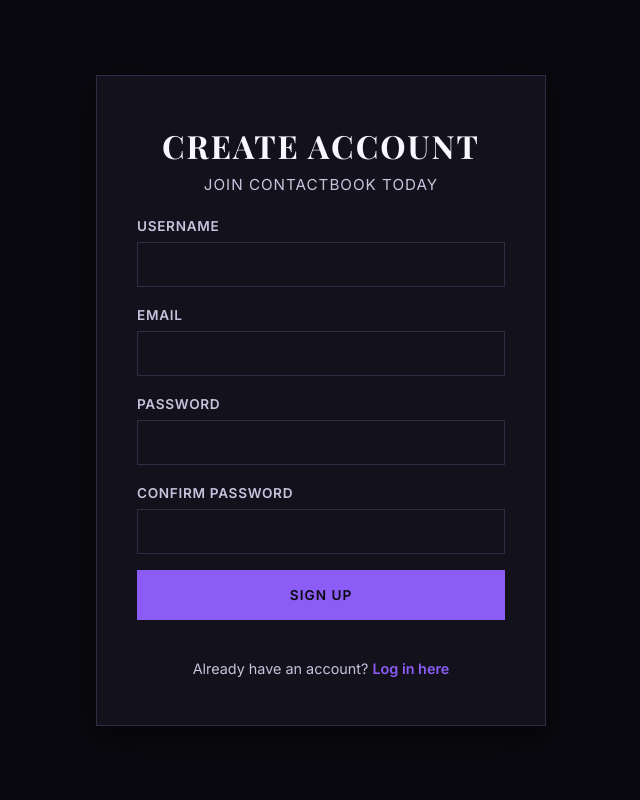
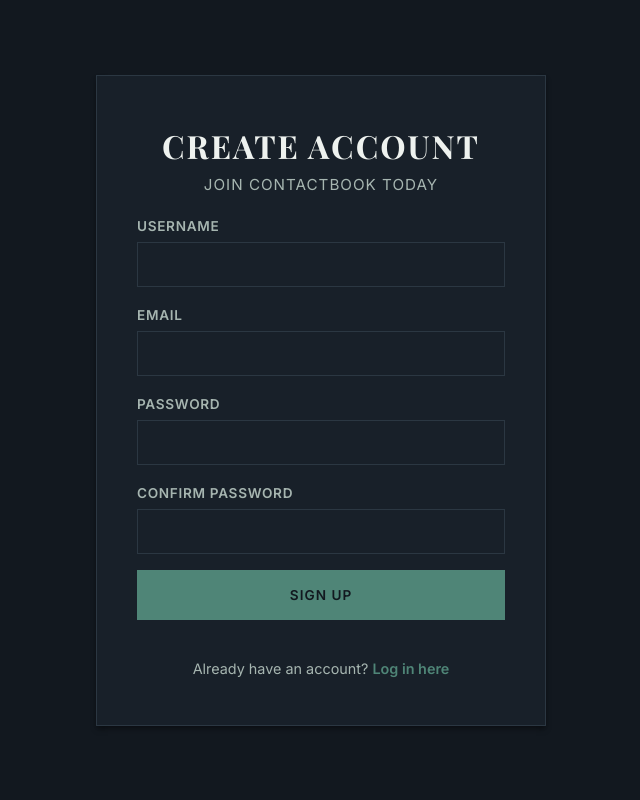
Before and after one commit to harshpatel1011/Django-ContactBook, a Django app: page /signup/ in a window 1280 px wide. Shown: the whole page, without its empty margins (319-959 px from the left). Run offline with Django 5.2, Linux system fonts and the light colour scheme.

Commit message:
Update style.css

```diff
--- a/login/static/style.css
+++ b/login/static/style.css
@@ -1,30 +1,30 @@
 :root {
-    /* Premium Dark & Purple Color Palette */
-    --bg-main: #09090f;
-    --bg-card: #13111c;
-    --bg-card-hover: #1c1828;
-    --border-color: #322b46;
-    --glass-border: rgba(167, 139, 250, 0.12);
+    /* Color Palette - Slate & Verdigris Theme */
+    --bg-main: #12181f;       /* deep warm-slate, near-black */
+    --bg-card: #182029;       /* slightly raised panel */
+    --bg-card-hover: #202a35; /* hover state */
+    --border-color: #2b3742;  /* muted slate border */
+    --glass-border: rgba(238, 242, 239, 0.08);
 
-    --text-primary: #f8f7ff;
-    --text-main: #f8f7ff;
-    --text-secondary: #c8c2dd;
-    --text-muted: #8d86a8;
+    --text-primary: #eef2ef;  /* warm off-white */
+    --text-main: #eef2ef;     /* alias for text-primary used in templates */
+    --text-secondary: #a6b5b0;/* muted sage-gray */
+    --text-muted: #6f7f7a;    /* dim sage */
 
-    --primary: #8b5cf6;
-    --primary-hover: #a78bfa;
-    --secondary: #241b3d;
-    --accent: #c084fc;
+    --primary: #4f8577;       /* oxidized verdigris */
+    --primary-hover: #649a8b; /* lighter verdigris */
+    --secondary: #223038;     /* dark teal-slate */
+    --accent: #c48a4e;        /* aged brass, for one signature highlight */
 
-    --success: #22c55e;
-    --warning: #f59e0b;
-    --danger: #ef4444;
+    --success: #6fae4a;
+    --warning: #d9a441;
+    --danger: #c4573f;
 
-    --shadow-sm: 0 2px 4px rgba(0, 0, 0, 0.45);
-    --shadow-md: 0 10px 30px rgba(0, 0, 0, 0.5);
-    --shadow-glow: 0 0 25px rgba(139, 92, 246, 0.28);
+    --shadow-sm: 0 1px 2px 0 rgba(0, 0, 0, 0.3);
+    --shadow-md: 0 4px 6px -1px rgba(0, 0, 0, 0.35), 0 2px 4px -1px rgba(0, 0, 0, 0.2);
+    --shadow-glow: 0 0 15px rgba(79, 133, 119, 0.12);
 
-    --border-radius-sm: 0px;
+    --border-radius-sm: 0px; /* keeping the sharp-corner language */
     --border-radius-md: 0px;
     --border-radius-lg: 0px;
 
```
